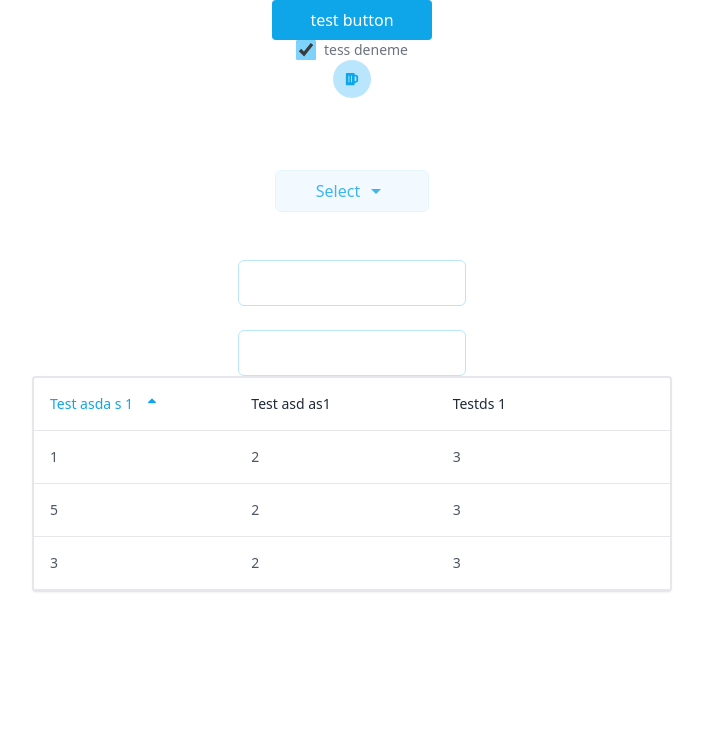
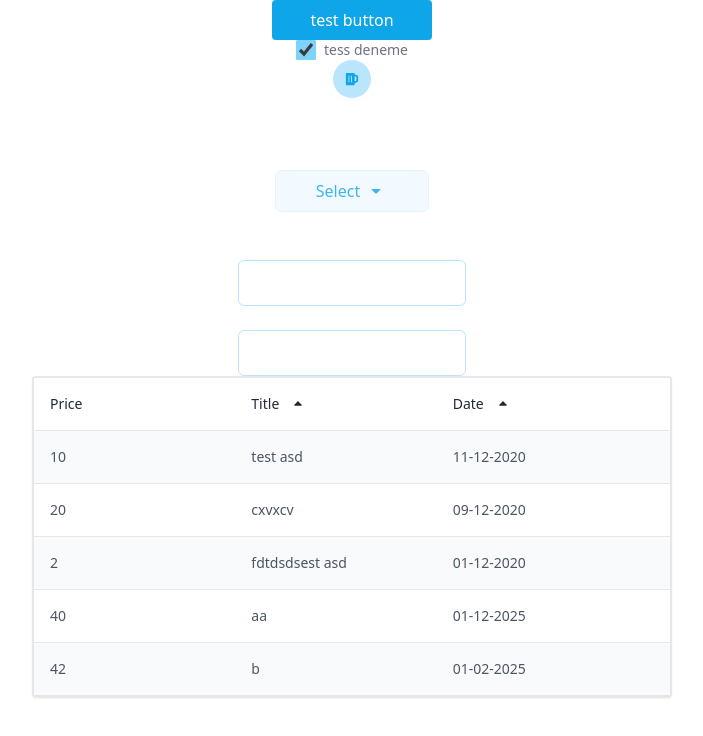
Before and after one commit to halilcn/reco, a React (Create React App) app: page / in a window 1280 px wide. Shown: the top 736 px of the page, without its empty margins (288-991 px from the left). Built offline with nearby package versions, Linux system fonts and the light colour scheme.

Commit message:
finish table component

```diff
--- a/package.json
+++ b/package.json
@@ -15,6 +15,7 @@
     "@types/react": "^18.0.13",
     "@types/react-dom": "^18.0.5",
     "classnames": "^2.3.1",
+    "dayjs": "^1.11.3",
     "react": "^18.2.0",
     "react-dom": "^18.2.0",
     "react-icons": "^4.4.0",
--- a/src/App.tsx
+++ b/src/App.tsx
@@ -68,14 +68,16 @@ function App() {
       <div className="w-1/2">
         <Table
           rows={[
-            { field: 'price', headerName: 'Price' },
-            { field: 'title', headerName: 'Title' },
-            { field: 'description', headerName: 'Description' },
+            { field: 'price', headerName: 'Price', type: 'number', sortingActive: false },
+            { field: 'title', headerName: 'Title', type: 'string' },
+            { field: 'date', headerName: 'Date', type: 'date' },
           ]}
           columns={[
-            { price: 10, title: 'test asd', description: 'adsas' },
-            { price: 20, title: 'cxvxcv', description: 'twer' },
-            { price: 2, title: 'fdtdsdsest asd', description: 'yere' },
+            { price: 10, title: 'test asd', date: '11-12-2020' },
+            { price: 20, title: 'cxvxcv', date: '09-12-2020' },
+            { price: 2, title: 'fdtdsdsest asd', date: '01-12-2020' },
+            { price: 40, title: 'aa', date: '01-12-2025' },
+            { price: 42, title: 'b', date: '01-02-2025' },
           ]}
         />
       </div>
--- a/src/components/table/Table.tsx
+++ b/src/components/table/Table.tsx
@@ -1,60 +1,125 @@
 import classNames from 'classnames'
+import dayjs from 'dayjs'
 import React, { useEffect, useState } from 'react'
-import { FaSortUp } from 'react-icons/fa'
+import { TiArrowSortedDown, TiArrowSortedUp } from 'react-icons/ti'
 
 import convertClassesToImportant from '../../utils/convertClassesToImportant'
 
-export interface IRows {
+export interface IRow {
   field: string
   headerName: string
+  type: 'string' | 'number' | 'date'
+  sortingActive?: boolean
 }
 
 export interface IProps extends React.ComponentProps<'div'> {
-  rows: IRows[]
+  rows: IRow[]
   columns: any[]
+  rowsStyle?: string
+  columnsStyle?: string
 }
 
-enum SortType {
-  ASC = 'asc',
-  DESC = 'desc',
+export interface ActiveSort {
+  reverse: boolean
+  field: string
 }
 
-//todo:row ve title custom style?
-
 const Select: React.FC<IProps> = props => {
-  const { className, ...componentProps } = props
+  const { className, rows, columns, rowsStyle, columnsStyle, ...componentProps } = props
 
   const [tableColumns, setTableColumns] = useState<any[]>([])
+  const [rowFields, setRowFields] = useState<string[]>()
+  const [activeSorting, setActiveSorting] = useState<ActiveSort>({ reverse: false, field: '' })
 
   useEffect(() => {
-    setTableColumns([
-      { test: 1, test1: 2, test3: 3 },
-      { test: 5, test1: 2, test3: 3 },
-      { test: 3, test1: 2, test3: 3 },
-    ])
+    setTableColumns(columns)
+    setRowFields(rows.map(row => row.field))
   }, [])
 
-  const sortColum = (field: string, sortType: SortType) => {
-    alert(sortType)
+  const sortColum = (field: string) => {
+    if (findRowByField(field)?.sortingActive === false) return
+
+    const isReserve = activeSorting.field === field ? activeSorting.reverse : false
+
+    if (findRowByField(field)?.type === 'number') sortingByNumber(field, isReserve)
+    if (findRowByField(field)?.type === 'date') sortingByDate(field, isReserve)
+    if (findRowByField(field)?.type === 'string') sortingByString(field, isReserve)
+
+    setActiveSorting({ reverse: !activeSorting.reverse, field })
   }
 
+  const findRowByField = (field: string) => {
+    return rows.find(row => row.field === field)
+  }
+
+  const sortingByNumber = (field: string, reserve: boolean) => {
+    const sortedColumns = columns.sort(function (a: any, b: any) {
+      if (reserve) return parseInt(a[field]) > parseInt(b[field]) ? 1 : -1
+
+      return parseInt(a[field]) < parseInt(b[field]) ? 1 : -1
+    })
+
+    setTableColumns(sortedColumns)
+  }
+
+  const sortingByDate = (field: string, reserve: boolean) => {
+    const sortedColumns = columns.sort(function (a: any, b: any) {
+      if (reserve) return dayjs(a[field]).isAfter(b[field]) ? 1 : -1
+
+      return dayjs(a[field]).isBefore(b[field]) ? 1 : -1
+    })
+
+    setTableColumns(sortedColumns)
+  }
+
+  const sortingByString = (field: string, reserve: boolean) => {
+    const sortedColumns = columns.sort(function (a: any, b: any) {
+      return reserve ? a[field].localeCompare(b[field]) : b[field].localeCompare(a[field])
+    })
+
+    setTableColumns(sortedColumns)
+  }
+
+  const tableContainerClass = classNames('w-full border-2 rounded shadow-sm')
+
+  const rowContainerClass = classNames('flex justify-around border-b p-4 text-sm text-gray-800')
+
+  const rowItemClass = (row: IRow) => {
+    return classNames(
+      'flex items-center w-full cursor-pointer',
+      convertClassesToImportant(rowsStyle),
+      {
+        'cursor-pointer': row.sortingActive !== false,
+        'text-sky-500': activeSorting.field === row.field,
+      }
+    )
+  }
+
+  const columClass = classNames(
+    'flex justify-around p-4 border-b font-light text-sm text-gray-600 even:bg-gray-50',
+    convertClassesToImportant(columnsStyle)
+  )
+
   return (
-    <div className="w-full border-2 rounded shadow-sm">
-      <div className="flex justify-around border-b p-4 text-sm text-gray-800">
-        <div
-          onClick={() => sortColum('field_name', SortType.ASC)}
-          className="flex items-center w-full cursor-pointer text-sky-500">
-          Test asda s 1
-          <FaSortUp className="ml-3" />
-        </div>
-        <div className=" w-full">Test asd as1</div>
-        <div className=" w-full">Testds 1</div>
+    <div className={tableContainerClass} {...componentProps}>
+      <div className={rowContainerClass}>
+        {rows.map((row, key) => (
+          <div key={key} onClick={() => sortColum(row.field)} className={rowItemClass(row)}>
+            {row.headerName}
+            {row.sortingActive !== false &&
+              (activeSorting.reverse ? (
+                <TiArrowSortedDown className="ml-3" />
+              ) : (
+                <TiArrowSortedUp className="ml-3" />
+              ))}
+          </div>
+        ))}
       </div>
-      {tableColumns.map(column => (
-        <div className="flex justify-around p-4 border-b font-light text-sm	text-gray-600">
-          <div className=" w-full">{column.test}</div>
-          <div className=" w-full">{column.test1}</div>
-          <div className=" w-full">{column.test3}</div>
+      {tableColumns.map((column, key) => (
+        <div key={key} className={columClass}>
+          {rowFields?.map(rowField => (
+            <div className="w-full">{column[rowField]}</div>
+          ))}
         </div>
       ))}
     </div>
```
Also changed, not shown: 1 other file (tests, documents, lock files or other folders).
